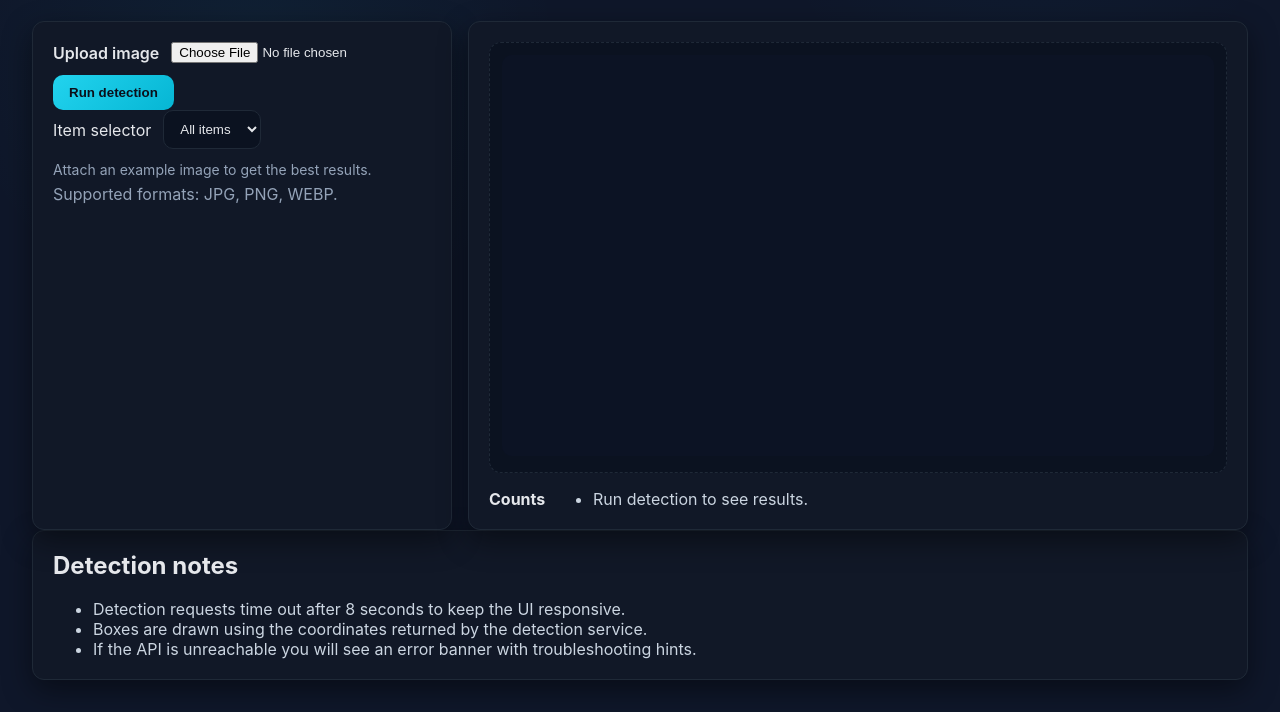
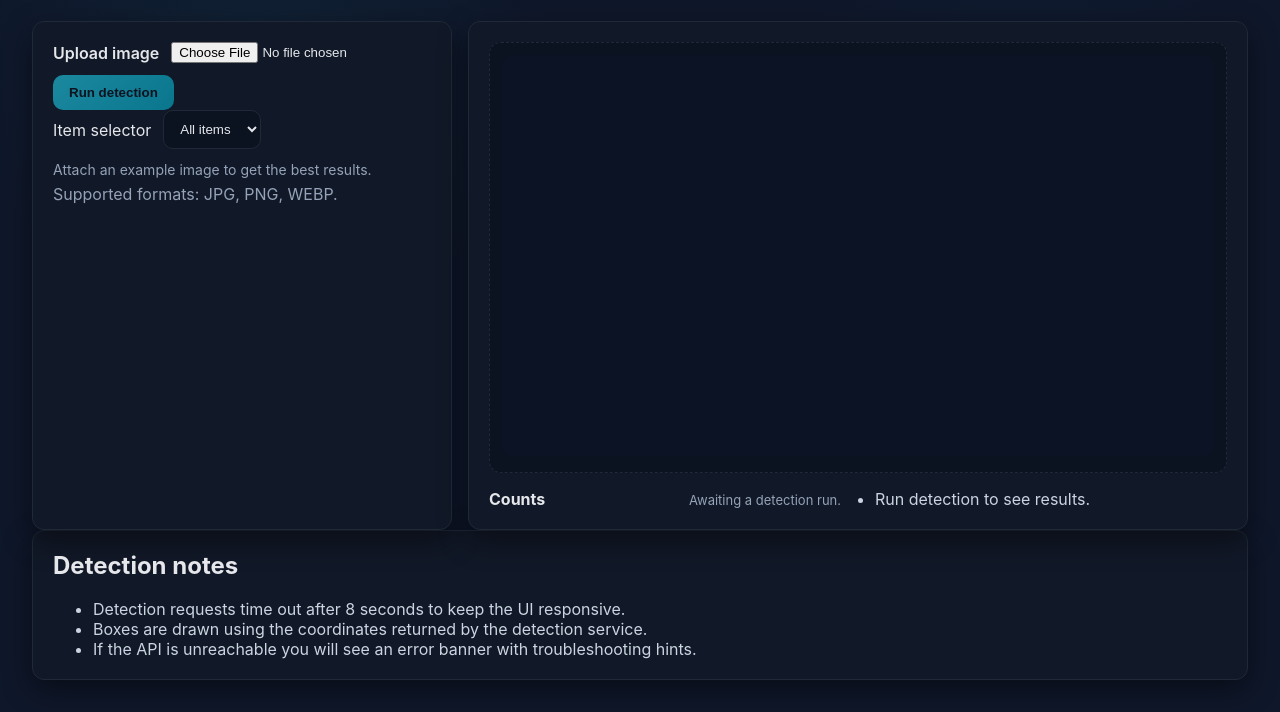
Before and after one commit to Axellundquist/progg-projekt, a plain HTML site: page index.html in a window 1280 px wide. Shown: the part 124-836 px from the top of the page. Drawn offline with Linux system fonts and the light colour scheme.

Commit message:
Enhance detection UI guidance

```diff
--- a/index.html
+++ b/index.html
@@ -21,7 +21,7 @@
       <div class="upload-row">
         <label for="fileInput" class="upload-label">Upload image</label>
         <input id="fileInput" type="file" accept="image/png,image/jpeg,image/webp" />
-        <button id="detectButton" class="primary">Run detection</button>
+        <button id="detectButton" class="primary" disabled>Run detection</button>
       </div>
       <div class="selector-row">
         <label for="targetSelect">Item selector</label>
@@ -42,7 +42,10 @@
         <canvas id="previewCanvas" width="960" height="540">Your browser does not support canvas.</canvas>
       </div>
       <div class="legend">
-        <div class="legend-title">Counts</div>
+        <div class="legend-header">
+          <div class="legend-title">Counts</div>
+          <p id="resultMeta" class="legend-meta" aria-live="polite"></p>
+        </div>
         <ul id="countsList"></ul>
       </div>
     </section>
--- a/script.js
+++ b/script.js
@@ -5,6 +5,7 @@ const errorBanner = document.getElementById('errorBanner');
 const canvas = document.getElementById('previewCanvas');
 const countsList = document.getElementById('countsList');
 const statusChip = document.getElementById('statusChip');
+const resultMeta = document.getElementById('resultMeta');
 
 const ctx = canvas.getContext('2d');
 const MAX_CANVAS_WIDTH = 1200;
@@ -29,11 +30,16 @@ function showError(message) {
   errorBanner.textContent = message;
   errorBanner.classList.remove('hidden');
   setStatus('Error', 'error');
+  setResultMeta('Resolve the error and retry detection.');
 }
 
 function clearError() {
   errorBanner.textContent = '';
   errorBanner.classList.add('hidden');
+}
+
+function setResultMeta(text) {
+  resultMeta.textContent = text;
 }
 
 function isSupported(file) {
@@ -102,12 +108,13 @@ function computeCountsFromBoxes(boxes = []) {
   }, {});
 }
 
-function renderDetections(image, data) {
+function renderDetections(image, data, sourceLabel = 'live') {
   const boxes = Array.isArray(data?.boxes) ? data.boxes : [];
   const counts = data?.counts || computeCountsFromBoxes(boxes);
   drawBoxes(image, boxes);
   renderCounts(counts);
   setStatus('Detection complete');
+  setResultMeta(sourceLabel === 'mock' ? 'Showing mock results (API unavailable).' : 'Live API response rendered.');
 }
 
 function loadImageFromFile(file) {
@@ -129,6 +136,7 @@ function updateCountsPlaceholder() {
   const li = document.createElement('li');
   li.textContent = 'Run detection to see results.';
   countsList.appendChild(li);
+  setResultMeta('Awaiting a detection run.');
 }
 
 async function handleFileChange(event) {
@@ -140,18 +148,22 @@ async function handleFileChange(event) {
     fileInput.value = '';
     resetCanvas();
     updateCountsPlaceholder();
+    detectButton.disabled = true;
     return;
   }
 
   clearError();
   setStatus('Image ready');
+  setResultMeta('Image loaded. Choose target and run detection.');
   try {
     currentImage = await loadImageFromFile(file);
     currentFile = file;
     drawBaseImage(currentImage);
     updateCountsPlaceholder();
+    detectButton.disabled = false;
   } catch (err) {
     showError(err.message);
+    detectButton.disabled = true;
   }
 }
 
@@ -205,16 +217,17 @@ async function runDetection() {
   clearError();
   setStatus('Detecting...', 'active');
   detectButton.disabled = true;
+  setResultMeta('Running detection...');
 
   try {
     const target = targetSelect.value;
     const data = await callDetectionApi(currentFile, target);
-    renderDetections(currentImage, data);
+    renderDetections(currentImage, data, data?.source || 'live');
   } catch (err) {
     showError(err.message);
     // Provide a quick mock fallback to demonstrate the overlay even if the API fails.
     const demo = await mockDetection(currentImage);
-    renderDetections(currentImage, demo);
+    renderDetections(currentImage, demo, 'mock');
     setStatus('Mocked results (API unreachable)', 'error');
   } finally {
     detectButton.disabled = false;
--- a/styles.css
+++ b/styles.css
@@ -146,6 +146,15 @@ select {
   display: flex;
   gap: 16px;
   align-items: flex-start;
+  justify-content: space-between;
+}
+
+.legend-header {
+  display: flex;
+  align-items: baseline;
+  justify-content: space-between;
+  gap: 12px;
+  flex: 1;
 }
 
 .legend-title {
@@ -153,10 +162,18 @@ select {
   min-width: 70px;
 }
 
+.legend-meta {
+  margin: 0;
+  color: var(--muted);
+  font-size: 13px;
+  text-align: right;
+}
+
 #countsList {
   margin: 0;
   padding-left: 18px;
   color: #cbd5e1;
+  flex: 1;
 }
 
 .alert {
```
